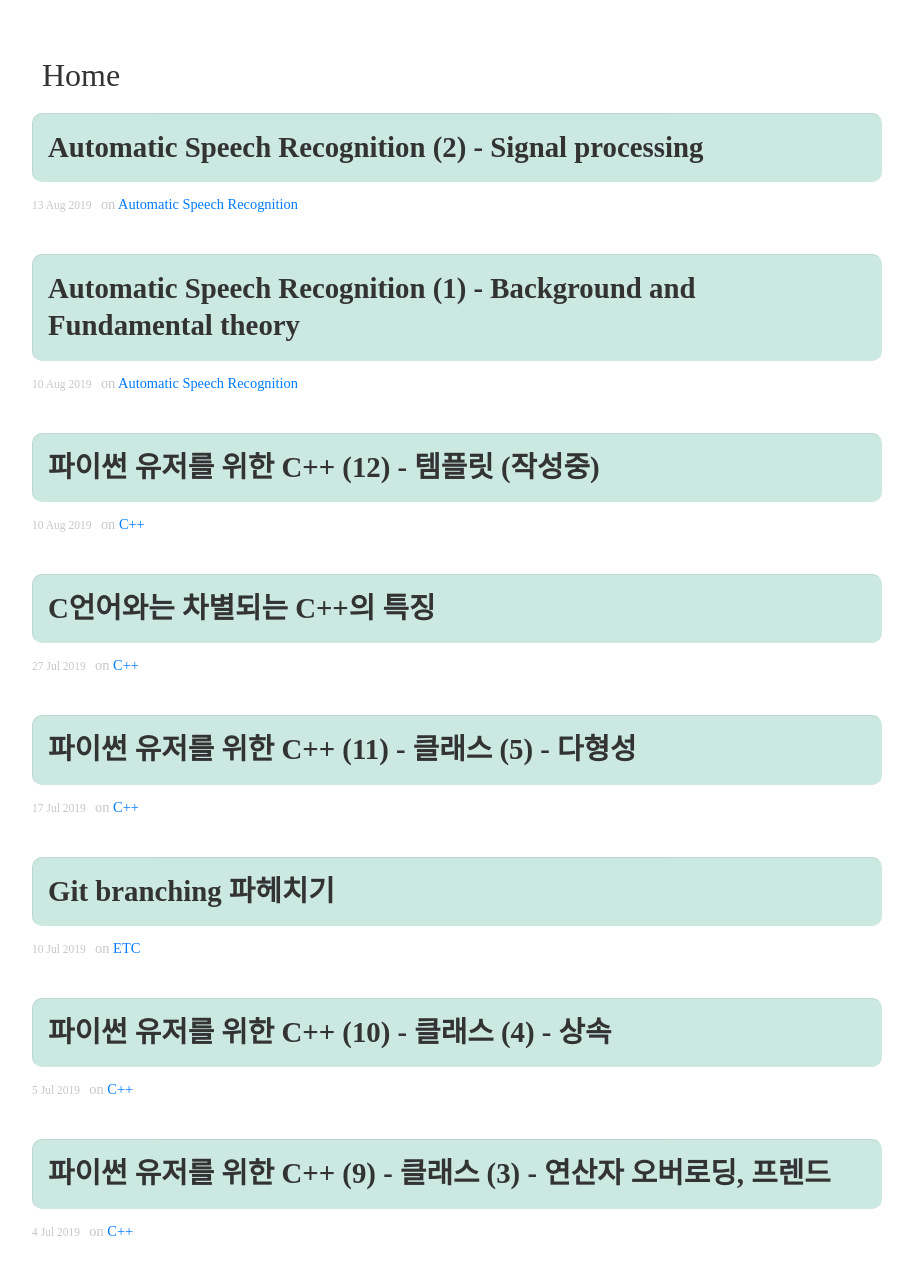
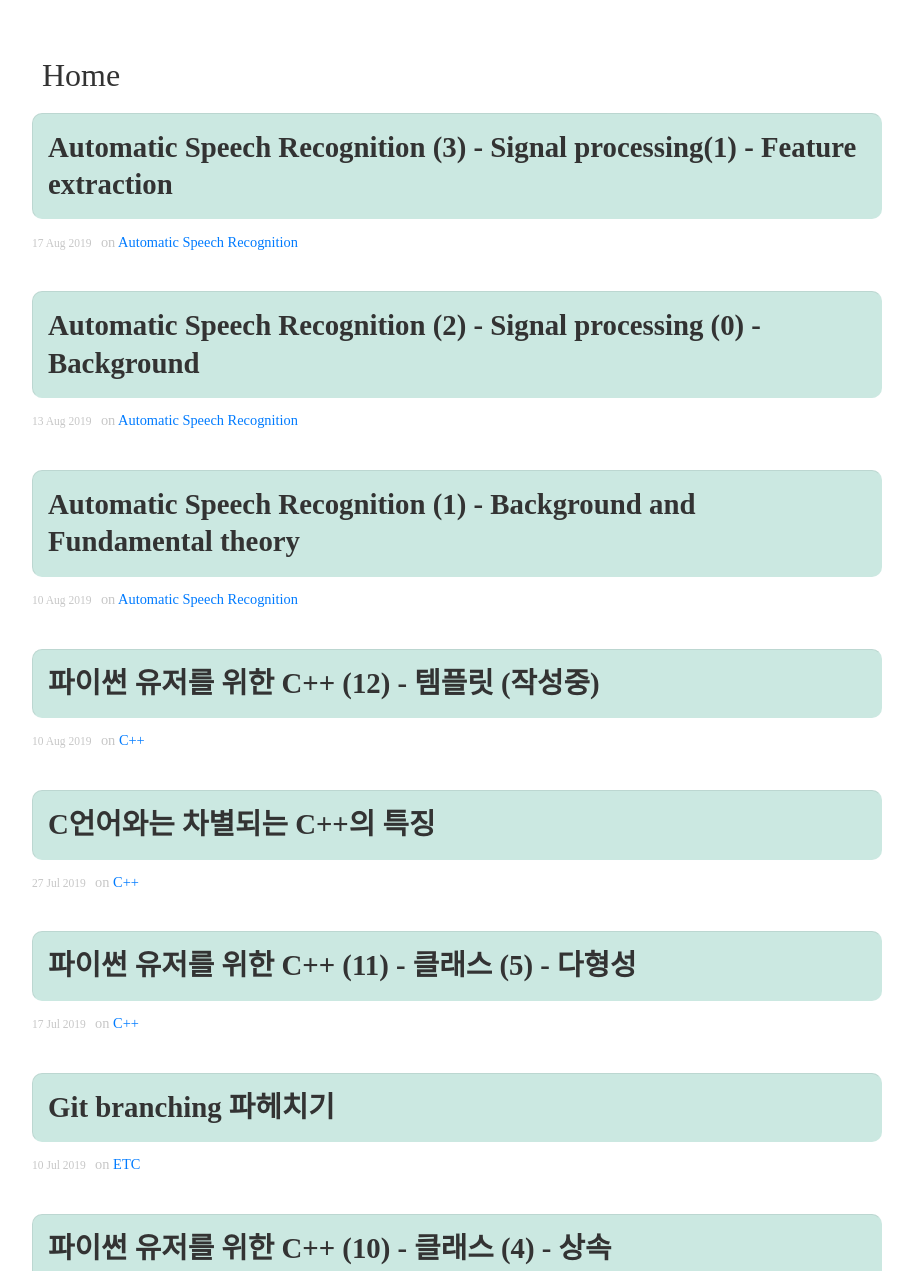
Before and after one commit to DongChanS/DongChanS.github.io, a Jekyll site: the page built from index.html, in a window 1280 px wide and 1400 px high, scrolled down 237 px, cut to the strip 129-1400 px from the top of the window. Shown: the whole strip, without its empty margins (96-1009 px from the left). Built offline with Jekyll 4.4.1, drawn with Linux system fonts in a browser that asks for light colours; nearby versions of some CDN libraries; some web fonts are replaced; the list of posts is cut into pages by our own code; some of the changed lines change nothing that is shown; some of the changed text lies outside the part shown.

Commit message:
add post

````diff
--- a/_posts/2019-08-13-112.md
+++ b/_posts/2019-08-13-112.md
@@ -1,6 +1,6 @@
 ---
 layout : post
-title : Automatic Speech Recognition (2) - Signal processing
+title : Automatic Speech Recognition (2) - Signal processing (0) - Background
 author : Shin Dong Chan
 category : 'Automatic Speech Recognition'
 ---
--- /dev/null
+++ b/_posts/2019-08-17-113.md
@@ -0,0 +1,151 @@
+---
+layout : post
+title : Automatic Speech Recognition (3) - Signal processing(1) - Feature extraction
+author : Shin Dong Chan
+category : 'Automatic Speech Recognition'
+---
+
+## 1) Background
+
+1. 취급하는 데이터의 형태에 따라서 Sample rate를 다르게 해야 한다!
+
+   - 음악 신호(Music signal) : 보통 **44100Hz로 샘플링**되기 때문에 음악 신호가 22050 Hz 이상의 진동수를 가졌다면, 우리 귀에서 완벽히 들을 수가 없습니다.
+
+   - 음성 신호 (Speech signal) : 하지만 음성 신호는 보통 8000Hz 이하의 진동수를 가졌기 때문에, **16000Hz의 Sample rate**를 주로 사용합니다.
+   - 모바일 환경 : 휴대폰의 bandwidth (대역폭)은 3400Hz 이하이므로, **보통 8000Hz의 Sample rate**를 주로 사용합니다.
+
+2. 음성 신호의 형태
+
+   ![1](https://user-images.githubusercontent.com/37765338/63212762-2ee1d600-c144-11e9-9d93-b14cf80fd9dd.png)
+
+   - ex) `stuff`  라는 단어는  `st` + `uh` + `f` 의 형태로 3개의 Syllable로 쪼갤 수 있습니다.
+     - `st`, `f` : unvoiced sound
+     - `uh` : voiced vowel
+   - uh는 st나 f에 비해서 **주기적인 특성이 잘 드러남** : Voiced sound는 성대의 진동을 통해서 생성되기 때문에, 주기적으로 진동이 드러난다!
+   - 파동을 결정짓는 두가지의 특성
+     1. 성대의 진동 : 성도에서부터 발생한 공기 흐름
+     2. 성도의 모양 :  특정 소리를 낼 때마다 성도의 모양이 바뀜
+   - st나 f는 둘 다 unvoiced이기 때문에 성대의 진동은 없으나, **소리를 낼 때 성도의 모양이 달라지기 때문에** 구분할 수 있음
+
+
+
+## 2) Feature extraction
+
+음성신호를 처리하기 위해서 일단은 **디지털 데이터로 샘플링**을 한다고 배웠습니다.
+
+그 이후에는 이 디지털 데이터에서 적절한 Feature를 추출해야 하는데요, 이번에는 그 Feature extraction 과정에 대해서 알아보겠습니다.
+
+### 2-1. Short-time Fourier Analysis (1) 소개
+
+#### \- 1. 서론
+
+저번 시간에, 우리는 음성을 Frequency domain으로 분석하기 위해서 Fourier transform을 사용한다고 배웠습니다.
+
+그런데, 이 Fourier transform의 단점이라 하면, 진동수에 대해서만 해석하다보니 시간에 대한 영향력을 무시한다는 것이겠죠. 이런 단점을 극복하기 위해서 짧은 시간 단위로 Fourier transform을 사용하여 **시간에 따른 진동수의 분포를 확인할 수 있도록** 할 것입니다. [출처](https://m.blog.naver.com/vmv-tech/220936084562)
+
+#### \- 2. Short-time이란?
+
+음파는 [non-stationary](https://en.wikipedia.org/wiki/Stationary_process) 신호입니다.
+
+- Stationary process : Unconditional joint probabability distribution이 시간에 따라서 변하지 않는 stochastic process
+- 만약 음파가 stationary 성질을 가지려면, **진폭의 분포가 시간에 따라서 항상 일정해야한다**는 소리인데, 현실적으로 그렇게 가정할 수는 없기 때문입니다.
+
+하지만, 무작정 non-stationary라고 하면 수식을 만들기가 매우 힘들어지므로, 특정 짧은 구간 내에서는 음파가 Stationary하다고 가정하는 편입니다.
+
+- 짧은 구간을 **Window(Frame)** 라고 부르는 편입니다.
+
+보통, 한 Window의 길이는 25ms(밀리세컨드)입니다.
+
+- 하지만, 각 Window들을 겹쳐서 10ms마다 window가 바뀌도록 합니다
+
+  ![1](https://user-images.githubusercontent.com/37765338/63212766-2f7a6c80-c144-11e9-9ec2-488d17e016a3.jpg)
+
+- 이렇게 Window를 겹치게 하면 더 좋은 Fourier analysis를 할 수 있다고 합니다.
+
+#### \- 3. Window function을 이용한 음파의 추출
+
+음파는 기본적으로 연속적인 데이터이기 때문에, 이 데이터에서 특성을 추출할 때에도 Edge effect가 없어야 합니다.
+
+하지만, Window 단위로 샘플들을 분리하여 Fourier transform을 취하게 되면, 각 스펙트럼마다 Edge effect가 생기는 것은 어쩔 수가 없을 것입니다.
+
+이렇게 된다면 생성된 스펙트럼이 원본의 특성을 잘 반영하지 못한다고도 볼 수 있겠죠.
+
+따라서 Edge effect를 보정하는 작업이 필요한데요. 이것을 보정하기 위해서 Window function을 사용합니다.
+
+각 샘플의 진폭에다가 가중치 개념의 Window function을 곱하여 사용하는데요, Window function은 여러 종류가 있으나 주로 Hamming window를 많이 사용합니다.
+
+- [Window function](https://en.wikipedia.org/wiki/Window_function)의 특징
+  - Symmetric
+  - 특정 구간에서만 값이 존재함
+  - 중앙값에서 가장 값이 큼
+
+Window의 경계에 있는 Sample들의 영향력을 최소화하기 위해서 중앙에 가중치를 높게 주는 편입니다.
+
+- Window function을 이용한 샘플의 보정
+
+  ```bash
+  x_m[n] = w[n] x[m*N+n], n=0, 1, ..., L-1
+  ```
+
+  - `x_m[n]` :  Window function을 통해서 보정된 샘플의 진폭
+
+    `w[n]` : window function
+
+    `x` : 샘플링된 신호
+
+  - `m` : Window index
+
+    `N` : Window shift in samples
+
+    `n` : Sample index
+
+    `L` : Window size in samples
+
+#### \- 4. Discrete Fourier transform
+
+저번 시간에 배웠던 Fourier transform은 연속인 아날로그 음파 데이터를 Frequency domain으로 해석하는 방법이었습니다.
+
+이번에는 샘플링된 음파 데이터를 Frequency domain으로 해석하기 위해서 Discrete Fourier transform을 이용할 수 있습니다.
+
+![5](https://user-images.githubusercontent.com/37765338/63212768-31dcc680-c144-11e9-8aaf-14d4cc82fa65.png)
+
+아날로그 신호에 대한 Fourier transform을 통해서는 `X(f)`, 진동수에 대한 복소함수를 만들 수 있었는데, Discrete Fourier transform을 통해서는 진동수에 대한 복소수열(Complex sequence)를 도출할 수 있습니다.
+
+역시, 복소수 값에는 magnitude(진폭) 과 phase information(각도) 성분이 포함되어 있지만, 특성 추출을 위해서는 phase information이 별로 중요하지 않으므로 `|X_m(k)|`만 있으면 됩니다.
+
+- phase information에 대한 설명 [출처](https://www.researchgate.net/post/What_information_is_contained_in_the_phase_spectrum_of_a_signal2)
+
+  > Amplitude and phase are both basic and independent informations about a signal after a harmonic decomposition. While the amplitude tells you how strong is a harmonic in a signal, the phase tells where this harmonic lies in time. Applied on your hearing, you can estimate the strength of the sirene of an rescue car (amplitude in the acoustic spectrum) and you can estimate the direction the car is coming from based on the phase (difference) of the sound coming into your ears. Simply, the amplitude ist the strength of a signal, the phase ist its time or direction appearance.
+
+
+
+  : phase information은 해당 진동수의 신호가 어떤 시간대에 나타나는가를 알려주는 것인데, 어자피 Short time 구간 내에서 Fourier transformation을 하기 때문에 미묘한 시간 차이는 중요하지 않은 특성이라서 추출하지 않는 것 같습니다.
+
+
+
+#### \-5. Log magnitude spectrogram
+
+- Spectrogram : visual representation of the spectrum
+- Spectrum : 해당 신호의 Discrete fourier transform
+
+스펙트로그램은 다음과 같이 그릴 수 있습니다.
+
+![6](https://user-images.githubusercontent.com/37765338/63212767-30130300-c144-11e9-9f7d-2fe0fa763560.png)
+
+![5](https://user-images.githubusercontent.com/37765338/63212768-31dcc680-c144-11e9-8aaf-14d4cc82fa65.png)
+
+- x축 : frame index, 위 식에서 `m`
+- y축:  frequency (0 ~ Nyquist frequency), 위 식에서 `k`
+- 색깔 : 진폭의 크기, 높을 수록 붉은색을 띕니다. 위 식에서 `|X_m[k]|`
+
+
+
+위 스펙트로그램과 Time domain에서의 그래프와 매칭을 시켜보면,
+
+![1](https://user-images.githubusercontent.com/37765338/63212762-2ee1d600-c144-11e9-9d93-b14cf80fd9dd.png)
+
+- `st` : unvoiced consonant => 에너지 높음 & 진동수 낮음
+- `uh` : voiced vowel => 에너지 높음 & 진동수 높음
+- 그 외 신호 => 에너지 낮음
+
+으로 볼 수 있겠습니다.
````
